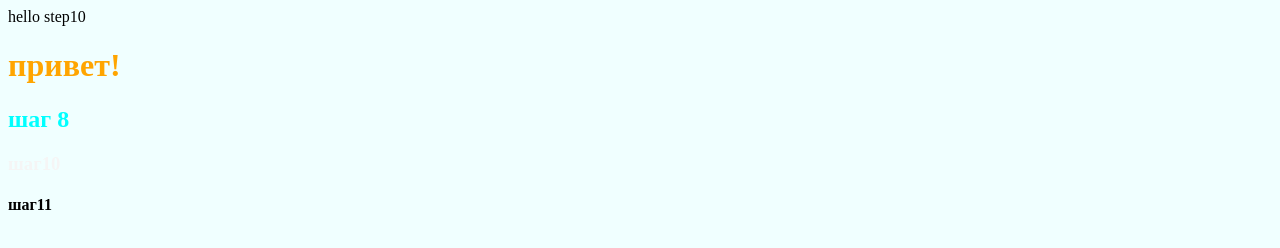
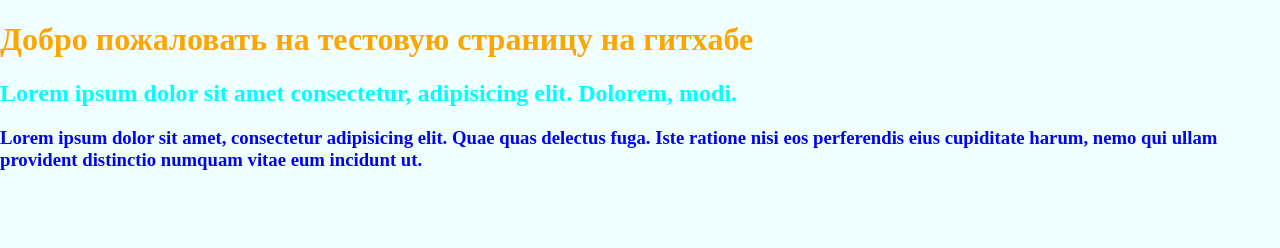
Before and after one commit to CyrilBal/gtest, a plain HTML site: page index.html in a window 1280 px wide. Drawn offline with Linux system fonts and the light colour scheme.

Commit message:
page on github

```diff
--- a/CSS/style.css
+++ b/CSS/style.css
@@ -1,5 +1,6 @@
 body {
 	background-color: azure;
+	margin: 0 auto;
 }
 h1 {
 	color: orange;
@@ -10,5 +11,5 @@ h2 {
 }
 
 h3 {
-	color: whitesmoke;
+	color: blue;
 }
--- a/index.html
+++ b/index.html
@@ -10,11 +10,10 @@
 </head>
 
 <body>
-	hello step10
-	<h1>привет!</h1>
-	<h2>шаг 8</h2>
-	<h3>шаг10</h3>
-	<h4>шаг11</h4>
+	<h1>Добро пожаловать на тестовую страницу на гитхабе</h1>
+	<h2>Lorem ipsum dolor sit amet consectetur, adipisicing elit. Dolorem, modi.</h2>
+	<h3>Lorem ipsum dolor sit amet, consectetur adipisicing elit. Quae quas delectus fuga. Iste ratione nisi eos
+		perferendis eius cupiditate harum, nemo qui ullam provident distinctio numquam vitae eum incidunt ut.</h3>
 </body>
 
 </html>
```
